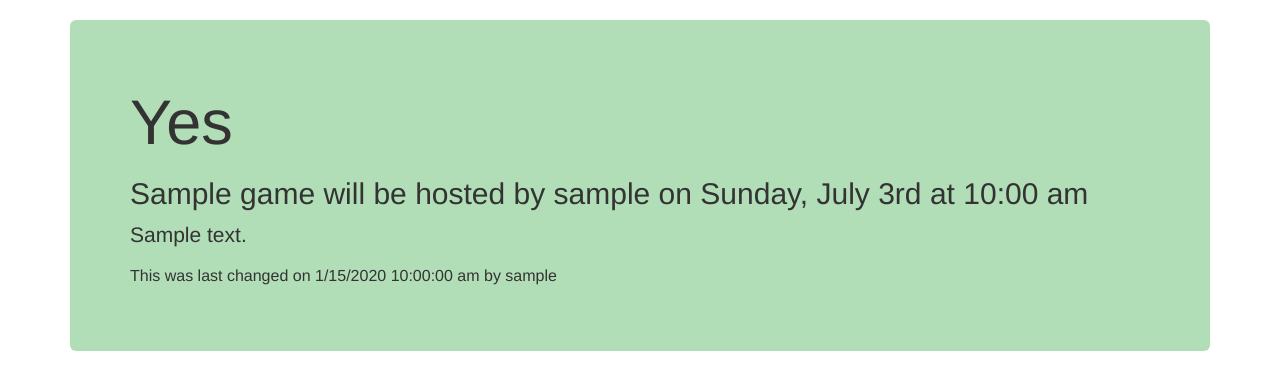
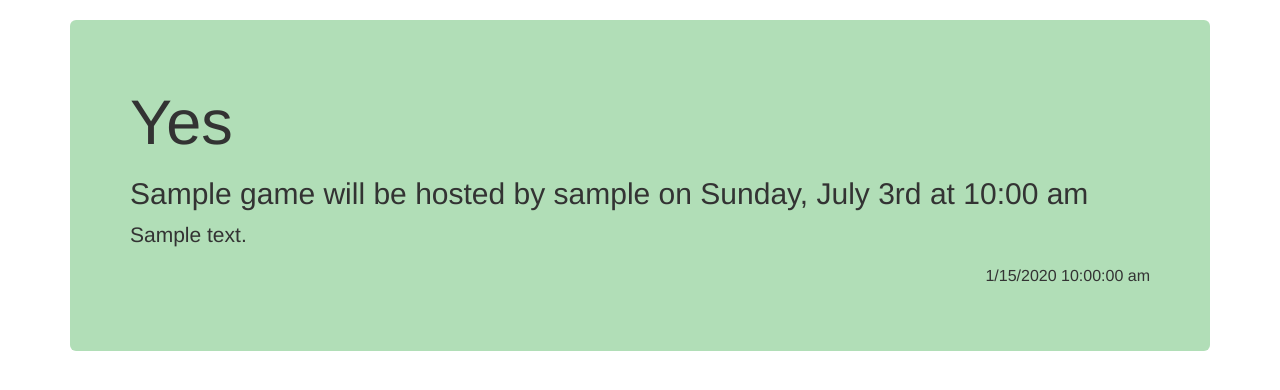
Before and after one commit to drewmcd621/dnd, a Django app: template happening/templates/main.html in a window 1280 px wide. Shown: the top 390 px of the page. Run offline with Django 3.2, Linux system fonts and the light colour scheme; the template is opened without the code that fills it: values that come from a table or form of the project are taken from there, others are empty; tables that the repository leaves empty hold one stand-in row (values such as "Sample post"); parts of the project's set-up code (start-up, migrations or seed data) failed here and were passed over; some libraries are stand-ins or nearby versions.

Commit message:
CSS for update line

```diff
--- a/happening/templates/main.html
+++ b/happening/templates/main.html
@@ -15,7 +15,7 @@
       <h2>{{game.name}} by {{game.host.username}} will not be happening this week</h2>
     {% endif %}
     <p>{{game.notes}}</p>
-    <p class="small">This was last changed on <span class='updated'></span> by {{game.updated_by.username}}</p>
+    <p class="updated">This was last changed on <span class='updated'></span> by {{game.updated_by.username}}</p>
   </div>
 {% endblock %}
 
--- a/static/main.css
+++ b/static/main.css
@@ -6,7 +6,9 @@
 {
   background-color: #DEB1B9;
 }
-.jumbotron .small
+.jumbotron .updated
 {
   font-size:16px;
+  text-align: right;
+
 }
```
